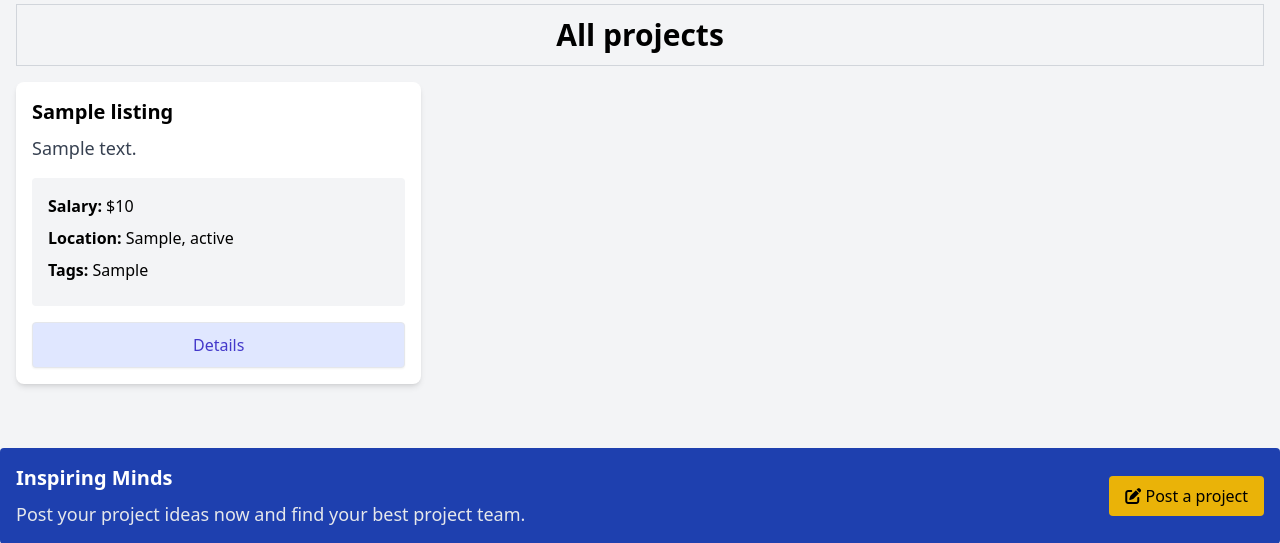
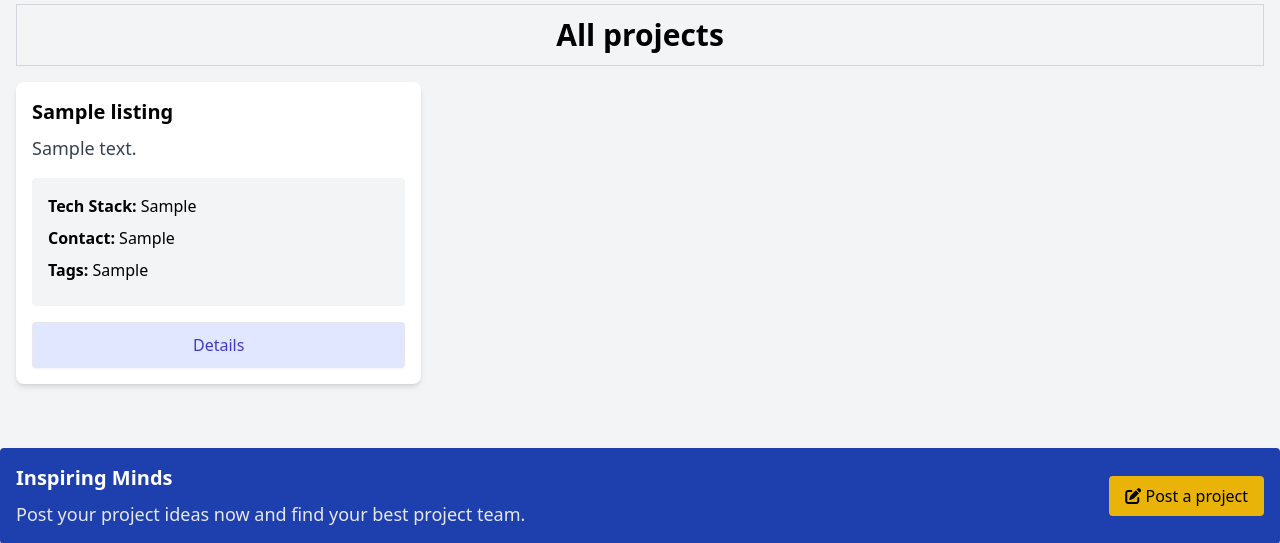
Before and after one commit to erixnL/projectfolio, a PHP site: page /listings in a window 1280 px wide. Shown: the part 216-759 px from the top of the page. Run offline with PHP 8.4, Linux system fonts and the light colour scheme; tables that the repository leaves empty or names only in its code hold one stand-in row (values such as "Sample post"); a stand-in replaces the project's code that opens the database connection.

Commit message:
change database schema,connection and query; modify home, listing, create, edit page to display project info

```diff
--- a/App/controllers/ListingController.php
+++ b/App/controllers/ListingController.php
@@ -64,7 +64,7 @@ class ListingController {
      */
     public function store () {
         //all the data should be get in $_POST super global
-        $allowedFields = ['title', 'description', 'salary', 'tags', 'company', 'address', 'city',
+        $allowedFields = ['title', 'description', 'tech_stack', 'contact', 'tags', 'company', 'address', 'city',
         'state', 'phone', 'email', 'requirements', 'benefits'];
         //takes in two arrays and return a new array as long as the keys are in both arrays
         //array flip reverse the values to be keys and keys to be values
@@ -73,7 +73,7 @@ class ListingController {
         //run sanitize function on every item
         $newListingData = array_map('sanitize', $newListingData);
 
-        $requireFields = ['title', 'description', 'salary','email', 'city', 'state'];
+        $requireFields = ['title', 'description','contact'];
 
         $errors = [];
 
@@ -208,7 +208,7 @@ class ListingController {
             return redirect('/listings/' . $listing->id);
         }
 
-        $allowedFields = ['title', 'description', 'salary', 'tags', 'company', 'address', 'city',
+        $allowedFields = ['title', 'description', 'tech_stack', 'contact', 'tags', 'company', 'address', 'city',
         'state', 'phone', 'email', 'requirements', 'benefits'];
 
         $updatedValues = [];
@@ -216,7 +216,7 @@ class ListingController {
         $updatedValues = array_intersect_key($_POST, array_flip($allowedFields));
         $updatedValues = array_map('sanitize', $updatedValues);
 
-        $requireFields = ['title', 'description', 'salary', 'email','city', 'state'];
+        $requireFields = ['title', 'description', 'contact'];
 
         $errors = [];
         foreach($requireFields as $field) {
--- a/App/views/home.view.php
+++ b/App/views/home.view.php
@@ -21,9 +21,9 @@
               <?= $listing->description ?>
               </p>
               <ul class="my-4 bg-gray-100 p-4 rounded">
-                <li class="mb-2"><strong>Salary:</strong> <?= formatSalary($listing->salary) ?></li>
+                <li class="mb-2"><strong>Tech Stack:</strong> <?= $listing->tech_stack ?></li>
                 <li class="mb-2">
-                  <strong>Location:</strong> <?= $listing->city ?>, <?= $listing->state ?>
+                  <strong>Contact:</strong> <?= $listing->contact ?>
                   <!-- <span
                     class="text-xs bg-blue-500 text-white rounded-full px-2 py-1 ml-2"
                     >Local</span
--- a/App/views/listings/index.view.php
+++ b/App/views/listings/index.view.php
@@ -25,9 +25,9 @@
               <?= $listing->description ?>
               </p>
               <ul class="my-4 bg-gray-100 p-4 rounded">
-                <li class="mb-2"><strong>Salary:</strong> <?= formatSalary($listing->salary) ?></li>
+                <li class="mb-2"><strong>Tech Stack:</strong> <?= $listing->tech_stack ?></li>
                 <li class="mb-2">
-                  <strong>Location:</strong> <?= $listing->city ?>, <?= $listing->state ?>
+                  <strong>Contact:</strong> <?= $listing->contact ?>
                   <!-- <span
                     class="text-xs bg-blue-500 text-white rounded-full px-2 py-1 ml-2"
                     >Local</span
--- a/App/views/listings/show.view.php
+++ b/App/views/listings/show.view.php
@@ -31,9 +31,9 @@
           <?= $listing->description ?>
           </p>
           <ul class="my-4 bg-gray-100 p-4">
-            <li class="mb-2"><strong>Salary:</strong> <?= formatSalary($listing->salary) ?></li>
+            <li class="mb-2"><strong>Tech Stack:</strong> <?= $listing->tech_stack ?></li>
             <li class="mb-2">
-              <strong>Location:</strong> <?= $listing->city ?>, <?= $listing->state ?>
+              <strong>Contact:</strong> <?= $listing->contact ?>
               <!-- <span
                 class="text-xs bg-blue-500 text-white rounded-full px-2 py-1 ml-2"
                 >Local</span -->
```
Also changed, not shown: App/views/listings/create.view.php (+17 -8 lines), App/views/listings/edit.view.php (+12 -3 lines).
